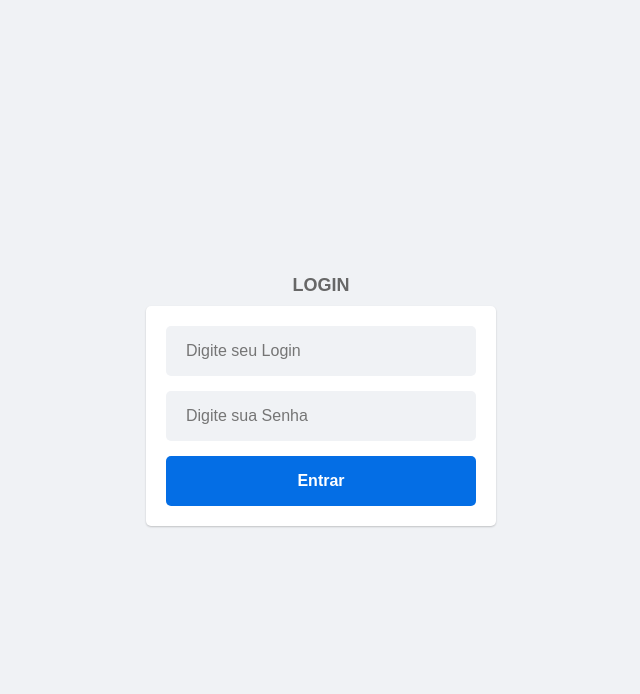
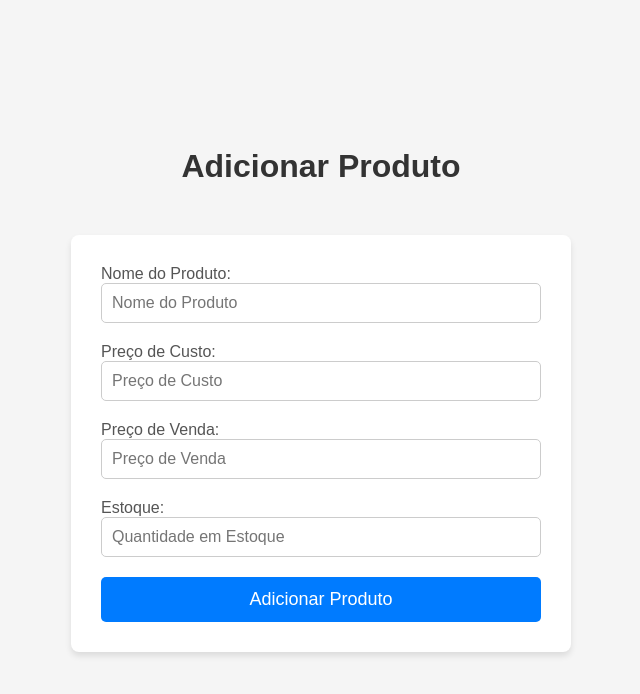
Before and after one commit to vctorpego/frontend, a React (Vite) app: page /produto/adicionar in a window 1280 px wide. Shown: the top 694 px of the page, without its empty margins (319-959 px from the left). Built offline with nearby package versions, Linux system fonts and the light colour scheme; sample sign-in values are in the browser's storage.

Commit message:
produto crud

```diff
--- a/package.json
+++ b/package.json
@@ -11,7 +11,7 @@
   },
   "dependencies": {
     "axios": "^1.8.3",
-    "jwt-decode": "^4.0.0",
+    "jwt-decode": "^2.2.0",
     "lucide-react": "^0.483.0",
     "react": "^19.0.0",
     "react-dom": "^19.0.0",
--- a/src/components/Grid/index.jsx
+++ b/src/components/Grid/index.jsx
@@ -1,39 +1,60 @@
 import React from "react";
-import { Edit, Trash2 } from "lucide-react";  // Importando ícones de editar e excluir do Lucide
+import { Edit, Trash2 } from "lucide-react";
 import * as C from "./styles";
 
 const Grid = ({ data, columns, handleDelete, handleEdit }) => {
+  console.log(data);
+
+  // Mapeamento das colunas para as propriedades dos produtos
+  const columnMap = {
+    "Nome": "nomeProduto",         // Nome do Produto
+    "ID": "idProduto",             // ID do Produto
+    "Preço de Custo": "valorDeCustoProduto",  // Preço de Custo
+    "Preço": "precoProduto",       // Preço
+    "Estoque": "quantProduto",     // Quantidade (Estoque)
+    "Código de Barras": "codigoBarrasProduto" // Código de Barras
+  };
+
   return (
     <C.Grid>
       <thead>
         <tr>
-          {/* Renderiza os cabeçalhos de acordo com as colunas */}
           {columns.map((column, index) => (
             <C.TableHeader key={index}>{column}</C.TableHeader>
           ))}
-          <C.TableHeader>Ações</C.TableHeader> {/* Coluna de ações para editar e excluir */}
+          <C.TableHeader>Ações</C.TableHeader>
         </tr>
       </thead>
       <tbody>
-        {data.map((cliente) => (
-          <tr key={cliente.id}>
-            {/* Renderiza as células de dados dinamicamente com base nas colunas */}
-            {columns.map((column, index) => (
-              <C.TableCell key={index}>
-                {/* Exibe o valor da propriedade correspondente à coluna */}
-                {cliente[column.toLowerCase().replace(" ", "")] || "-"}
+        {data.length > 0 ? (
+          data.map((produto) => (
+            <tr key={produto.idProduto}>
+              {columns.map((column) => (
+                <C.TableCell key={column}>
+                  {produto?.[columnMap[column]] ?? "-"} {/* Mapeia o campo da coluna para o objeto produto */}
+                </C.TableCell>
+              ))}
+              <C.TableCell>
+                <button
+                  onClick={() => handleEdit(produto.idProduto)}
+                  style={{ background: 'none', border: 'none', cursor: 'pointer' }}
+                >
+                  <Edit style={{ color: 'blue', fontSize: '18px' }} />
+                </button>
+                <button
+                  onClick={() => handleDelete(produto.idProduto)}
+                  style={{ background: 'none', border: 'none', cursor: 'pointer' }}
+                >
+                  <Trash2 style={{ color: 'red', fontSize: '18px' }} />
+                </button>
               </C.TableCell>
-            ))}
-            <C.TableCell>
-              <button onClick={() => handleEdit(cliente.id)} style={{ background: 'none', border: 'none', cursor: 'pointer' }}>
-                <Edit style={{ color: 'blue', fontSize: '18px' }} /> {/* Ícone de editar do Lucide */}
-              </button>
-              <button onClick={() => handleDelete(cliente.id)} style={{ background: 'none', border: 'none', cursor: 'pointer' }}>
-                <Trash2 style={{ color: 'red', fontSize: '18px' }} /> {/* Ícone de excluir do Lucide */}
-              </button>
-            </C.TableCell>
+            </tr>
+          ))
+        ) : (
+          <tr>
+            <C.TableCell colSpan={columns.length + 1}>Nenhum produto encontrado.</C.TableCell>
           </tr>
-        ))}
+        )}
       </tbody>
     </C.Grid>
   );
--- a/src/components/Sidebar/index.jsx
+++ b/src/components/Sidebar/index.jsx
@@ -11,7 +11,7 @@ const Sidebar = ({ user, handleLogout }) => {
       </C.Logo>
 
       <C.Menu>
-        <C.MenuItem> <LayoutDashboard  size={20} /> LayoutDashboard  </C.MenuItem>
+        <C.MenuItem> <LayoutDashboard  size={20} /> Dashboard  </C.MenuItem>
         <C.MenuItem> <Box size={20} /> Produtos </C.MenuItem>
         <C.MenuItem> <Users size={20} /> Fornecedores </C.MenuItem>
         <C.MenuItem> <Users size={20} /> Clientes </C.MenuItem>
--- /dev/null
+++ b/src/pages/AddProduto/index.jsx
@@ -0,0 +1,135 @@
+import React, { useState } from "react";
+import axios from "axios";
+import { useNavigate } from "react-router-dom";
+import { Container, Title, Form, Input, Button, Label } from './styles';  // Importando os estilos
+
+const AddProduto = () => {
+  const [nomeProduto, setNomeProduto] = useState("");  // Nome do produto
+  const [precoCusto, setPrecoCusto] = useState("");  // Preço de custo
+  const [precoVenda, setPrecoVenda] = useState("");  // Preço de venda
+  const [estoque, setEstoque] = useState("");  // Quantidade em estoque
+  const navigate = useNavigate();
+
+  // Função para lidar com o envio do formulário
+  const handleSubmit = async (e) => {
+    e.preventDefault();
+    console.log("Formulário enviado");
+
+    // Verifica se todos os campos foram preenchidos
+    if (!nomeProduto || !precoCusto || !precoVenda || !estoque) {
+      alert("Por favor, preencha todos os campos.");
+      return;
+    }
+
+    // Obtendo o token do localStorage
+    const token = localStorage.getItem("token");
+
+
+    if (!token) {
+      alert("Você precisa estar logado!");
+      navigate("auth/login"); // Redireciona para a página de login
+      return;
+    }
+
+    try {
+
+      // Requisição para adicionar o produto com o token no cabeçalho
+      const response = await axios.post(
+        "http://localhost:8080/produto",
+        {
+          nomeProduto,
+          precoProduto: precoVenda,  // Renomeei para corresponder ao JSON
+          valorDeCustoProduto: precoCusto,  // Renomeei para corresponder ao JSON
+          quantProduto: estoque,  // Renomeei para corresponder ao JSON
+        },
+        {
+          headers: {
+            Authorization: `Bearer ${token}`,  // Adicionando o token no cabeçalho
+          },
+        }
+      );
+
+
+
+      // Se a criação foi bem-sucedida, mostra o alerta e redireciona para a lista de produtos
+      if (response.status === 200) {
+        alert("Produto adicionado com sucesso!");
+        // Redireciona para a rota de produtos após o alerta
+        setTimeout(() => {
+          navigate("/produto"); // Redireciona para a rota de produtos após o alerta
+        }, 1500);  // Delay de 1.5 segundos para mostrar o alerta antes do redirecionamento
+      }
+    } catch (error) {
+      console.error("Erro ao adicionar o produto:", error);
+
+      if (error.response) {
+        // Verifica se o erro é devido ao produto já existir
+        if (error.response.status === 409) {
+          alert("Erro: O Produto já está cadastrado no sistema.");
+        } else if (error.response.status === 401) {
+          // Se o erro for 401 (token inválido ou expirado)
+          alert("Token inválido ou expirado. Por favor, faça login novamente.");
+          localStorage.removeItem("token");  // Remove o token inválido do localStorage
+          navigate("auth/login");  // Redireciona para a página de login
+        } else if (error.response.status === 500) {
+          alert("Erro interno do servidor. Tente novamente mais tarde.");
+        } else {
+          alert("Erro ao adicionar o produto: " + error.response.data);
+        }
+      } else {
+        alert("Erro ao se comunicar com o servidor.");
+      }
+    }
+  };
+
+  return (
+    <Container>
+      <Title>Adicionar Produto</Title>
+      <Form onSubmit={handleSubmit}>
+        <div>
+          <Label>Nome do Produto:</Label>
+          <Input
+            type="text"
+            value={nomeProduto}
+            onChange={(e) => setNomeProduto(e.target.value)} // Atualizando o valor do estado
+            placeholder="Nome do Produto"
+            required
+          />
+        </div>
+        <div>
+          <Label>Preço de Custo:</Label>
+          <Input
+            type="number"
+            value={precoCusto}
+            onChange={(e) => setPrecoCusto(e.target.value)}
+            placeholder="Preço de Custo"
+            required
+          />
+        </div>
+        <div>
+          <Label>Preço de Venda:</Label>
+          <Input
+            type="number"
+            value={precoVenda}
+            onChange={(e) => setPrecoVenda(e.target.value)}
+            placeholder="Preço de Venda"
+            required
+          />
+        </div>
+        <div>
+          <Label>Estoque:</Label>
+          <Input
+            type="number"
+            value={estoque}
+            onChange={(e) => setEstoque(e.target.value)}
+            placeholder="Quantidade em Estoque"
+            required
+          />
+        </div>
+        <Button type="submit">Adicionar Produto</Button>
+      </Form>
+    </Container>
+  );
+};
+
+export default AddProduto;
--- /dev/null
+++ b/src/pages/AddProduto/styles.jsx
@@ -0,0 +1,65 @@
+import styled from 'styled-components';
+
+export const Container = styled.div`
+  display: flex;
+  align-items: center;
+  justify-content: center;
+  flex-direction: column;
+  height: 100vh;
+  background-color: #f5f5f5; /* Cor de fundo suave */
+  gap: 30px;
+  padding: 20px;
+`;
+
+export const Title = styled.h2`
+  font-size: 32px;
+  color: #333;
+  margin-bottom: 20px;
+  text-align: center;
+`;
+
+export const Form = styled.form`
+  background-color: white;
+  padding: 30px;
+  border-radius: 8px;
+  box-shadow: 0 4px 6px rgba(0, 0, 0, 0.1);
+  width: 100%;
+  max-width: 500px;
+  display: flex;
+  flex-direction: column;
+  gap: 20px;
+`;
+
+export const Input = styled.input`
+  padding: 10px;
+  font-size: 16px;
+  border: 1px solid #ccc;
+  border-radius: 5px;
+  width: 100%;
+  transition: border-color 0.3s ease;
+
+  &:focus {
+    border-color: #007BFF; /* Cor do contorno ao focar no campo */
+    outline: none;
+  }
+`;
+
+export const Button = styled.button`
+  background-color: #007BFF; /* Cor de fundo do botão */
+  color: white;
+  padding: 12px;
+  font-size: 18px;
+  border: none;
+  border-radius: 5px;
+  cursor: pointer;
+  transition: background-color 0.3s ease;
+
+  &:hover {
+    background-color: #0056b3; /* Cor do botão ao passar o mouse */
+  }
+`;
+
+export const Label = styled.label`
+  font-size: 16px;
+  color: #555;
+`;
--- a/src/pages/ListagemProdutos/index.jsx
+++ b/src/pages/ListagemProdutos/index.jsx
@@ -1,37 +1,92 @@
 import React, { useState, useEffect } from "react";
 import axios from "axios";
+import jwt_decode from "jwt-decode"; // Importando o jwt-decode para decodificar o token
 import Grid from "../../components/Grid"; // Tabela com os produtos
-import Sidebar from "../../components/Sidebar";  // Sidebar com menu
+import Sidebar from "../../components/Sidebar"; // Sidebar com menu
 import ModalExcluir from "../../components/ModalExcluir"; // Modal de confirmação de exclusão
-import { useNavigate } from "react-router-dom";  // Navegação
-import * as C from "./styles";  // Importando os estilos
+import { useNavigate } from "react-router-dom"; // Navegação
+import * as C from "./styles"; // Importando os estilos
 
 const ListagemProdutos = () => {
-  const [produtos, setProdutos] = useState([]);  // Lista de produtos
-  const [user, setUser] = useState(null);  // Dados do usuário
-  const [openModalExcluir, setOpenModalExcluir] = useState(false);  // Estado para modal
-  const [produtoExcluir, setProdutoExcluir] = useState(null);  // Produto a ser excluído
+  const [produtos, setProdutos] = useState([]); // Lista de produtos
+  const [user, setUser] = useState(null); // Dados do usuário
+  const [openModalExcluir, setOpenModalExcluir] = useState(false); // Estado para modal
+  const [produtoExcluir, setProdutoExcluir] = useState(null); // Produto a ser excluído
+  const [searchQuery, setSearchQuery] = useState(""); // Estado da busca
   const navigate = useNavigate();
 
-  // Função para buscar os dados do usuário e dos produtos
+  // Função para obter o token e verificar se é válido
+  const getToken = () => {
+    const token = localStorage.getItem("token");
+    if (!token) {
+      console.warn("Token não encontrado. Redirecionando para login...");
+      navigate("/auth/login");
+      return null;
+    }
+
+    // Verificar se o token está expirado
+    try {
+      const decoded = jwt_decode(token); // Decodifica o token
+      const currentTime = Date.now() / 1000; // Tempo atual em segundos
+
+      // Se o token estiver expirado
+      if (decoded.exp < currentTime) {
+        console.warn("Token expirado. Redirecionando para login...");
+        localStorage.removeItem("token"); // Remove o token expirado
+        navigate("/auth/login"); // Redireciona para o login
+        return null;
+      }
+    } catch (error) {
+      console.error("Erro ao decodificar o token:", error);
+      localStorage.removeItem("token");
+      navigate("/auth/login");
+      return null;
+    }
+
+    return token;
+  };
+
+  // Configuração das requisições com o token
+  const getRequestConfig = () => {
+    const token = getToken();
+    if (!token) return {}; // Retorna objeto vazio caso não tenha token
+    return {
+      headers: { Authorization: `Bearer ${token}` },
+    };
+  };
+
   useEffect(() => {
-    // Buscar dados do usuário
+    const token = getToken();
+    if (!token) return;
+
+
+    // Requisição para buscar os produtos
     axios
-      .get("http://localhost:8080/usuario")  // Supondo que exista uma rota de usuário
-      .then(({ data }) => setUser(data))
-      .catch((err) => console.error("Erro ao buscar dados do usuário:", err));
-
-    // Buscar produtos
-    axios
-      .get("http://localhost:8080/produto")
-      .then(({ data }) => setProdutos(data))
+      .get("http://localhost:8080/produto", getRequestConfig())
+      .then(({ data }) => {
+        console.log("Produtos carregados:", data); // Verificando os dados dos produtos
+        setProdutos(data);
+      })
       .catch((err) => {
         console.error("Erro ao buscar produtos", err);
-        //navigate("/auth/login");  // Redireciona se der erro
       });
-  }, []);  // Executa uma vez quando o componente é montado
+  }, [navigate]);
 
-  // Função para excluir produto
+  // Função de filtragem
+  const filterProdutos = () => {
+    if (!searchQuery) return produtos; // Retorna todos os produtos se a pesquisa estiver vazia
+
+    // Depuração: Veja como os produtos estão sendo filtrados
+
+
+    // Caso tenha uma consulta, filtra pelos produtos que contém o nome pesquisado
+    return produtos.filter((produto) => {
+
+      // Agora verificamos o campo nomeProduto com o que foi digitado
+      return produto.nomeProduto && produto.nomeProduto.toLowerCase().includes(searchQuery.toLowerCase());
+    });
+  };
+
   const handleDeleteProduto = (produtoId) => {
     setProdutoExcluir(produtoId);
     setOpenModalExcluir(true);
@@ -39,14 +94,20 @@ const ListagemProdutos = () => {
 
   const handleConfirmDelete = async () => {
     try {
-      await axios.delete(`http://localhost:8080/produto/${produtoExcluir}`);
+      const token = getToken();
+      if (!token) return;
+
+      await axios.delete(
+        `http://localhost:8080/produto/${produtoExcluir}`,
+        getRequestConfig()
+      );
       setProdutos((prevProdutos) =>
-        prevProdutos.filter((produto) => produto.id !== produtoExcluir)
+        prevProdutos.filter((produto) => produto.idProduto !== produtoExcluir)
       );
       setOpenModalExcluir(false);
       setProdutoExcluir(null);
     } catch (error) {
-      console.error("Erro ao excluir produto:", error);
+
     }
   };
 
@@ -55,21 +116,65 @@ const ListagemProdutos = () => {
     setProdutoExcluir(null);
   };
 
-  const columns = ["Nome", "ID", "Categoria", "Preço", "Estoque", "Fornecedor"];  // Colunas da tabela
+  // Função para redirecionar para a página de adicionar produto
+  const handleAddProduto = () => {
+    navigate("/produto/adicionar"); // Substitua por sua rota para adicionar produto
+  };
+
+  // Atualize a lista de colunas conforme necessário
+  const columns = ["Nome", "ID", "Preço de Custo", "Preço", "Estoque", "Código de Barras"];
 
   return (
     <C.Container>
-      {/* Sidebar com dados do usuário */}
       <Sidebar user={user} />
-
       <C.Content>
         <C.Title>Lista de Produtos</C.Title>
-        <Grid
-          data={produtos}
-          columns={columns}
-          handleDelete={handleDeleteProduto}
-          handleEdit={() => {}}
+
+        {/* Barra de pesquisa */}
+        <input
+          type="text"
+          placeholder="Digite um produto"
+          value={searchQuery}
+          onChange={(e) => setSearchQuery(e.target.value)} // Atualiza o estado da pesquisa
+          style={{
+            padding: "10px",
+            fontSize: "14px",
+            marginBottom: "20px",
+            width: "300px",
+            borderRadius: "5px",
+            border: "1px solid #ccc"
+          }}
         />
+
+        <button
+          onClick={handleAddProduto}
+          style={{
+            position: "absolute",
+            top: "20px",
+            right: "20px",
+            padding: "10px 20px",
+            backgroundColor: "#007bff",
+            color: "white",
+            border: "none",
+            borderRadius: "5px",
+            cursor: "pointer",
+          }}
+        >
+          Adicionar Produto
+        </button>
+
+        {/* Verificar se a lista de produtos está vazia */}
+        {produtos.length === 0 ? (
+          <p>Nenhum produto encontrado.</p>
+        ) : (
+          <Grid
+            data={filterProdutos()} // Filtra os produtos com base na pesquisa
+            columns={columns}
+            handleDelete={handleDeleteProduto}
+            handleEdit={() => {}}
+          />
+        )}
+
         <ModalExcluir
           open={openModalExcluir}
           onClose={handleCloseModal}
--- a/src/pages/Signin/index.jsx
+++ b/src/pages/Signin/index.jsx
@@ -40,7 +40,7 @@ const Signin = () => {
         login(token);
 
         // Redireciona para a página principal após o login bem-sucedido
-        navigate("/home");
+        navigate("/produto");
       } else {
         setError("Erro de autenticação. Verifique suas credenciais.");
       }
--- a/src/routes/index.jsx
+++ b/src/routes/index.jsx
@@ -7,6 +7,7 @@ import Signin from "../pages/Signin";
 import Signup from "../pages/Signup";
 import ListagemClientes from "../pages/ListagemClientes";
 import ListagemProdutos from "../pages/ListagemProdutos";
+import AddProduto from "../pages/AddProduto"; // Importando a nova página
 import { Navigate } from "react-router-dom";
 
 const RoutesApp = () => {
@@ -34,6 +35,11 @@ const RoutesApp = () => {
             element={token ? <ListagemProdutos /> : <Navigate to="/auth/login" />}
           />
 
+          <Route
+            exact
+            path="/produto/adicionar"
+            element={token ? <AddProduto /> : <Navigate to="/auth/login" />}
+          />
 
           {/* Rota pública */}
           <Route path="/" element={<Signin />} />
```
Also changed, not shown: 1 other file (tests, documents, lock files or other folders).
